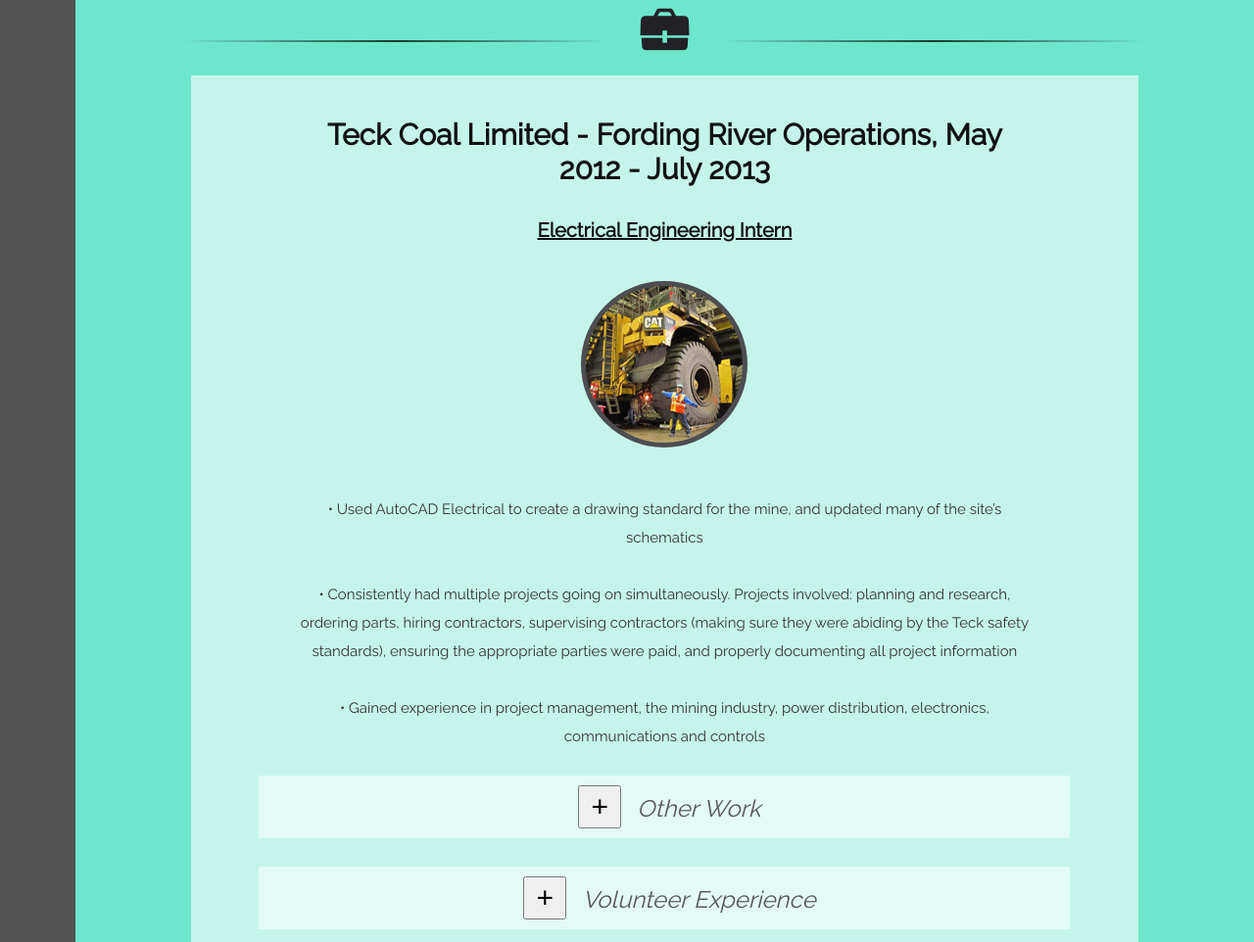
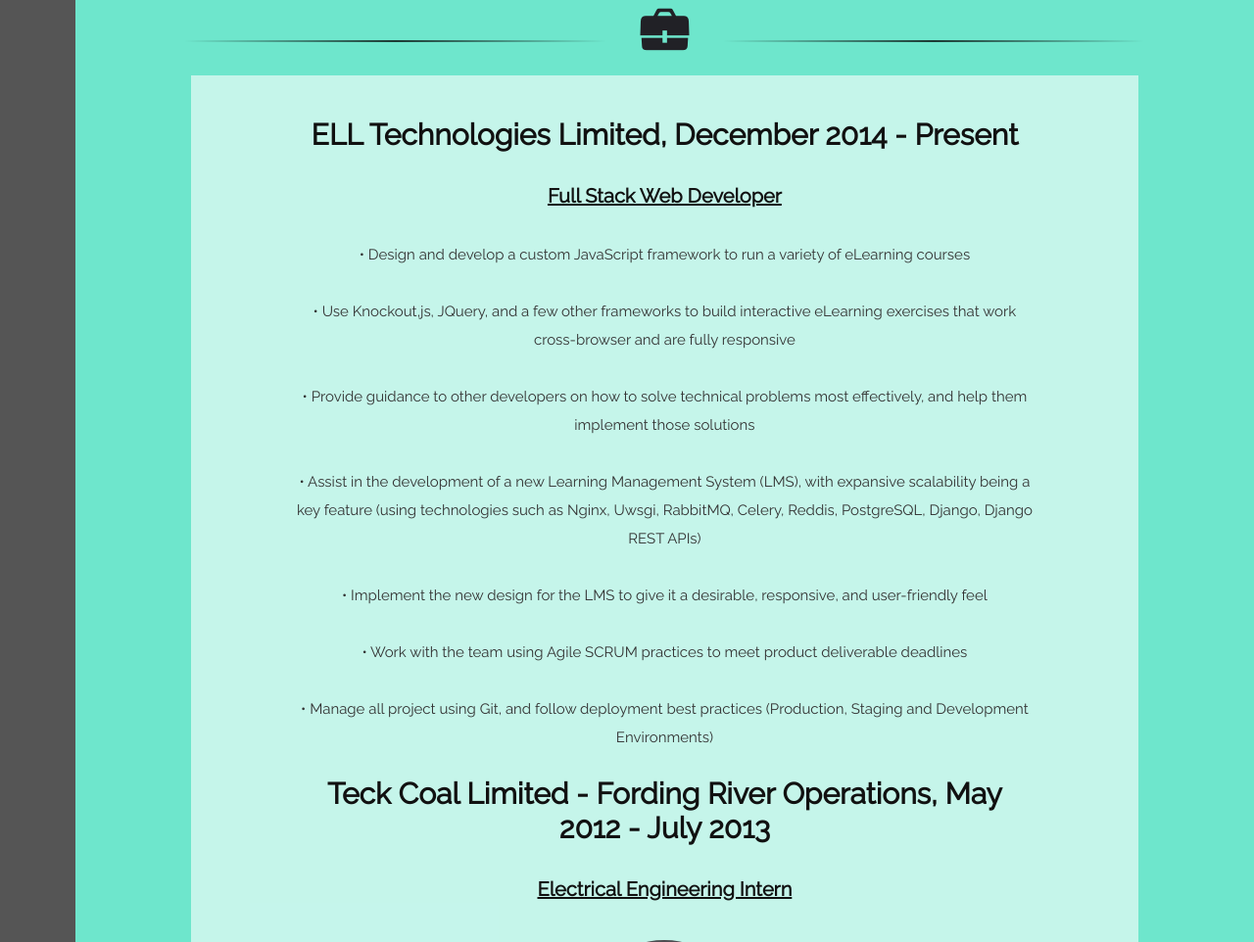
Before and after one commit to SWboarder/resume, a plain HTML site: page index.html in a window 1280 px wide. Shown: the part 3397-4359 px from the top of the page at 98% size. Drawn offline with Linux system fonts and the light colour scheme.

Commit message:
updated work info

```diff
--- a/index.html
+++ b/index.html
@@ -210,6 +210,26 @@
 			<div class="displayIcon" data-icon="w"></div>
 			<hr class="line"></hr>
 			<div class="workText containerText translucent">
+				<h2>ELL Technologies Limited, December 2014 - Present</h2>
+				<br><br>
+				<h3 class="underline">Full Stack Web Developer</h3>
+				<!-- <br><br>
+				<div id="workImageTwo" class="containerImage center-norepeat cover circle"></div> -->
+				<br><br>
+				<p>•	Design and develop a custom JavaScript framework to run a variety of eLearning courses</p>
+				<br><br>
+				<p>•	Use Knockout,js, JQuery, and a few other frameworks to build interactive eLearning exercises that work cross-browser and are fully responsive</p>
+				<br><br>
+				<p>•	Provide guidance to other developers on how to solve technical problems most effectively, and help them implement those solutions</p>
+				<br><br>
+				<p>•	Assist in the development of a new Learning Management System (LMS), with expansive scalability being a key feature (using technologies such as Nginx, Uwsgi, RabbitMQ, Celery, Reddis, PostgreSQL, Django, Django REST APIs)</p>
+				<br><br>
+				<p>•	Implement the new design for the LMS to give it a desirable, responsive, and user-friendly feel</p>
+				<br><br>
+				<p>•	Work with the team using Agile SCRUM practices to meet product deliverable deadlines</p>
+				<br><br>
+				<p>•	Manage all project using Git, and follow deployment best practices (Production, Staging and Development Environments)</p>
+				<br><br>
 				<h2>Teck Coal Limited - Fording River Operations, May 2012 - July 2013</h2>
 				<br><br>
 				<h3 class="underline">Electrical Engineering Intern</h3>
```
